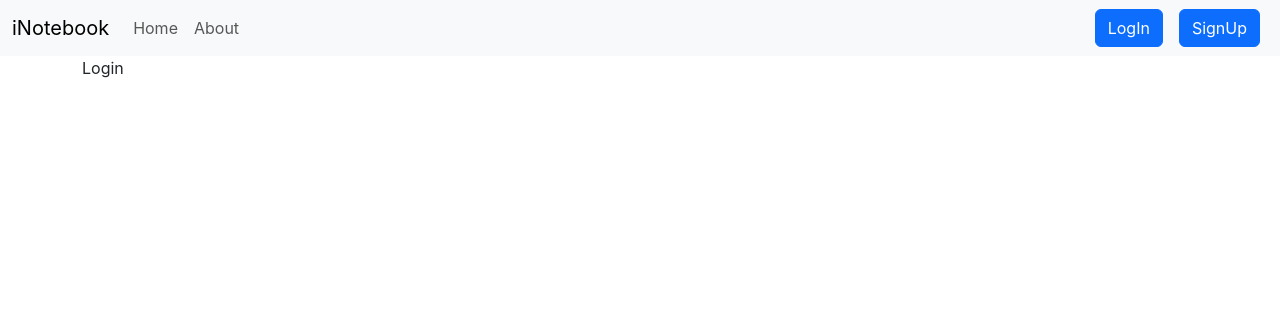
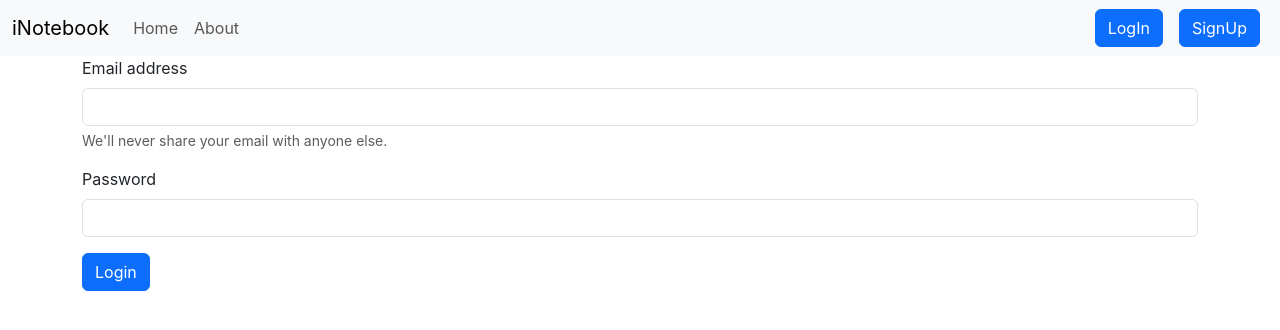
Before and after one commit to ChauhanJaved/iNoteBook, a React (Create React App) app in the folder frontend/: page /login in a window 1280 px wide. Shown: the top 330 px of the page. Built offline with nearby package versions, Linux system fonts and the light colour scheme.

Commit message:
Update back-end and front-end - Update back-end endpoint for login - Update front-end login page

```diff
--- a/frontend/src/components/Login.js
+++ b/frontend/src/components/Login.js
@@ -1,7 +1,65 @@
-import React from 'react'
+import { React, useState } from "react";
 
 export default function Login() {
+  const host = "http://localhost:5000";
+  const [credentials, setCredentials] = useState({email: "", password: ""});
+  const onChange = (e) => {
+    setCredentials({...credentials, [e.target.name]: e.target.value})
+  }
+  const handleSubmit =async (e) => {
+    e.preventDefault();
+    const response = await fetch(`${host}/api/auth/login`, {
+      method: "POST",
+      headers: {
+        "Content-Type": "application/json",
+      },
+      body: JSON.stringify({ email: credentials.email, password: credentials.password }),
+    });
+    const json = await response.json();
+    if(json.success){
+      localStorage.setItem('token', json.authtoken);
+      console.log(json.authtoken);
+    } else {
+      alert(json.error);
+    }
+  };
   return (
-    <div>Login</div>
-  )
+    <div>
+      <form onSubmit={handleSubmit}>
+        <div className="mb-3">
+          <label htmlFor="exampleInputEmail1" className="form-label">
+            Email address
+          </label>
+          <input
+            type="email"
+            className="form-control"
+            id="email"
+            name="email"
+            aria-describedby="emailHelp"
+            onChange={onChange}
+            value={credentials.email}
+          />
+          <div id="emailHelp" className="form-text">
+            We'll never share your email with anyone else.
+          </div>
+        </div>
+        <div className="mb-3">
+          <label htmlFor="exampleInputPassword1" className="form-label">
+            Password
+          </label>
+          <input
+            type="password"
+            className="form-control"
+            id="password"
+            name="password"
+            onChange={onChange}
+            value={credentials.password}
+          />
+        </div>
+        <button type="submit" className="btn btn-primary" >
+          Login
+        </button>
+      </form>
+    </div>
+  );
 }
--- a/frontend/src/components/Notes.js
+++ b/frontend/src/components/Notes.js
@@ -46,12 +46,16 @@ export default function Notes() {
         handleClick={handleClick}
         refClose={refClose}
       />
-      <div className="row my-3">
-        <h2>Your Notes</h2>
-        {notes.map((note, index) => {
-          return <NoteItem key={index} note={note} openEditNoteModal={openEditNoteModal} />;
-        })}
-      </div>
+     <div className="row my-3">
+    <h2>Your Notes</h2>
+    {
+        notes.length === 0?
+        <div>No Notes</div>:
+        notes.map((note, index) => {
+            return <NoteItem key={index} note={note} openEditNoteModal={openEditNoteModal} />;
+        })
+    }
+</div>
     </>
   );
 }
--- a/frontend/src/context/NoteContext.js
+++ b/frontend/src/context/NoteContext.js
@@ -18,7 +18,6 @@ export const NoteProvider = (props) => {
       },
     });
     const json = await response.json();
-    //console.log(json);
     setNotes(json);
   };
 
@@ -34,17 +33,8 @@ export const NoteProvider = (props) => {
       body: JSON.stringify({ title, description, tag }),
     });
     const json = await response.json();
-    console.log(json);
     // Logic to add in client
-    const note = {
-      _id: "61322f19553781a8ca8d0e07",
-      user: "6131dc5e3e4037cd4734a067",
-      title: title,
-      description: description,
-      tag: tag,
-      date: "2021-09-07T14:20:09.668Z",
-      __v: 0,
-    };
+    const note = json
     setNotes(notes.concat(note));
   };
   const deleteNote = async (id) => {
```
Also changed, not shown: 1 other file (tests, documents, lock files or other folders).
